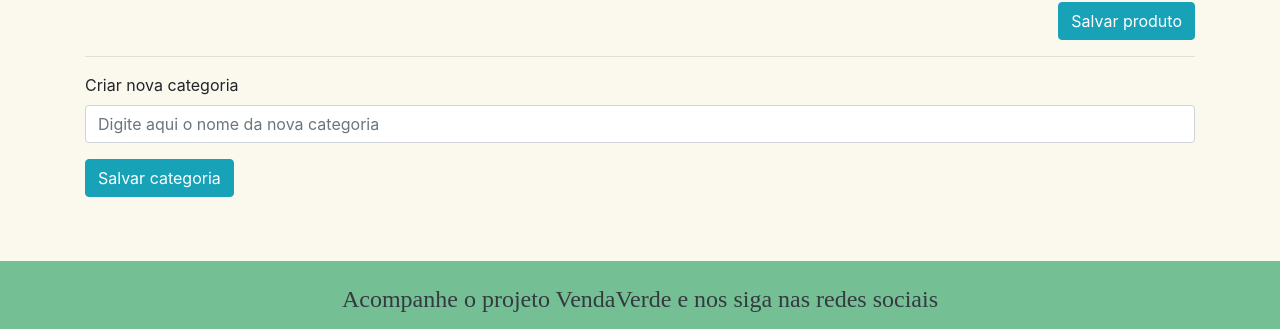
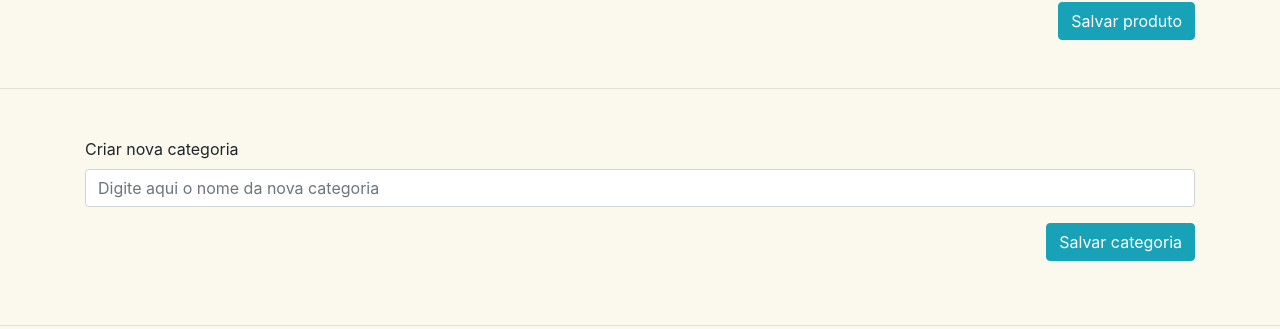
Before and after one commit to Projeto-Integrador-t10/projetointegrador, an Angular app in the folder vendaverde/: page /cadastro-produto in a window 1280 px wide. Shown: the part 560-889 px from the top of the page. Built offline with nearby package versions, Linux system fonts and the light colour scheme; no server answers; sample sign-in values are in the browser's storage; a web font is replaced by a local one.

Commit message:
ajustes input categoria

```diff
--- a/vendaverde/src/app/cadastro-produto-categoria/cadastro-produto-categoria.component.html
+++ b/vendaverde/src/app/cadastro-produto-categoria/cadastro-produto-categoria.component.html
@@ -9,16 +9,16 @@
 
     <div class="form-group">
         <label class="" for="titulo">Preço:</label>
-        <input type="number" class="form-control" id="preco" placeholder="Digite aqui o preço do produto">
+        <input type="number" class="form-control" id="preco" placeholder="Digite aqui o preço do produto" [(ngModel)]='produto.preco'>
     </div>
 
     <div class="form-group">
         <label class="" for="titulo">Quantidade:</label>
-        <input type="number" class="form-control" id="quantidade" placeholder="Digite aqui o preço do produto">
+        <input type="number" class="form-control" id="quantidade" placeholder="Digite aqui o preço do produto" [(ngModel)]='produto.quantidade'>
     </div>
 
     <div class="form-group form-check">
-        <input type="checkbox" class="form-check-input" id="estoque">
+        <input type="checkbox" class="form-check-input" id="estoque" [(ngModel)]='produto.estoque'>
         <label class="form-check-label" for="">Produto em estoque</label>
     </div>
 
@@ -35,12 +35,18 @@
     <div class="form-group d-flex justify-content-end">
         <button type="button" class="btn btn-info" (click)='salvarProduto()'>Salvar produto</button>
     </div>
+</div>
 
 <hr class="my-3">
+<div class="container my-5">
+    <div class="form-group">
+        <label class="" for="nome">Criar nova categoria</label>
+        <input type="text" class="form-control" id="categoria" [(ngModel)]="categoria.nome" placeholder="Digite aqui o nome da nova categoria">
+        <div class="form-group d-flex justify-content-end">
+            <button type="button" class="btn btn-info my-3" >Salvar categoria</button>
+        </div>
+    </div>
 
-    <div class="form-group">
-        <label class="" for="titulo">Criar nova categoria</label>
-        <input type="number" class="form-control" id="categoria" [(ngModel)]="idCategoria" placeholder="Digite aqui o nome da nova categoria">
-        <button type="button" class="btn btn-info my-3" >Salvar categoria</button>
-    </div>
 </div>
+
+<hr class="my-3">
--- a/vendaverde/src/app/cadastro-produto-categoria/cadastro-produto-categoria.component.ts
+++ b/vendaverde/src/app/cadastro-produto-categoria/cadastro-produto-categoria.component.ts
@@ -46,11 +46,9 @@ export class CadastroProdutoCategoriaComponent implements OnInit {
 
     this.produtoService.postProduto(this.produto).subscribe((resp: any = Produto) => {
       this.produto = resp
+      console.log(this.produto)
       this.produto = new Produto()
     })
-
-    console.log(this.produto)
-
   }
 
 }
```
